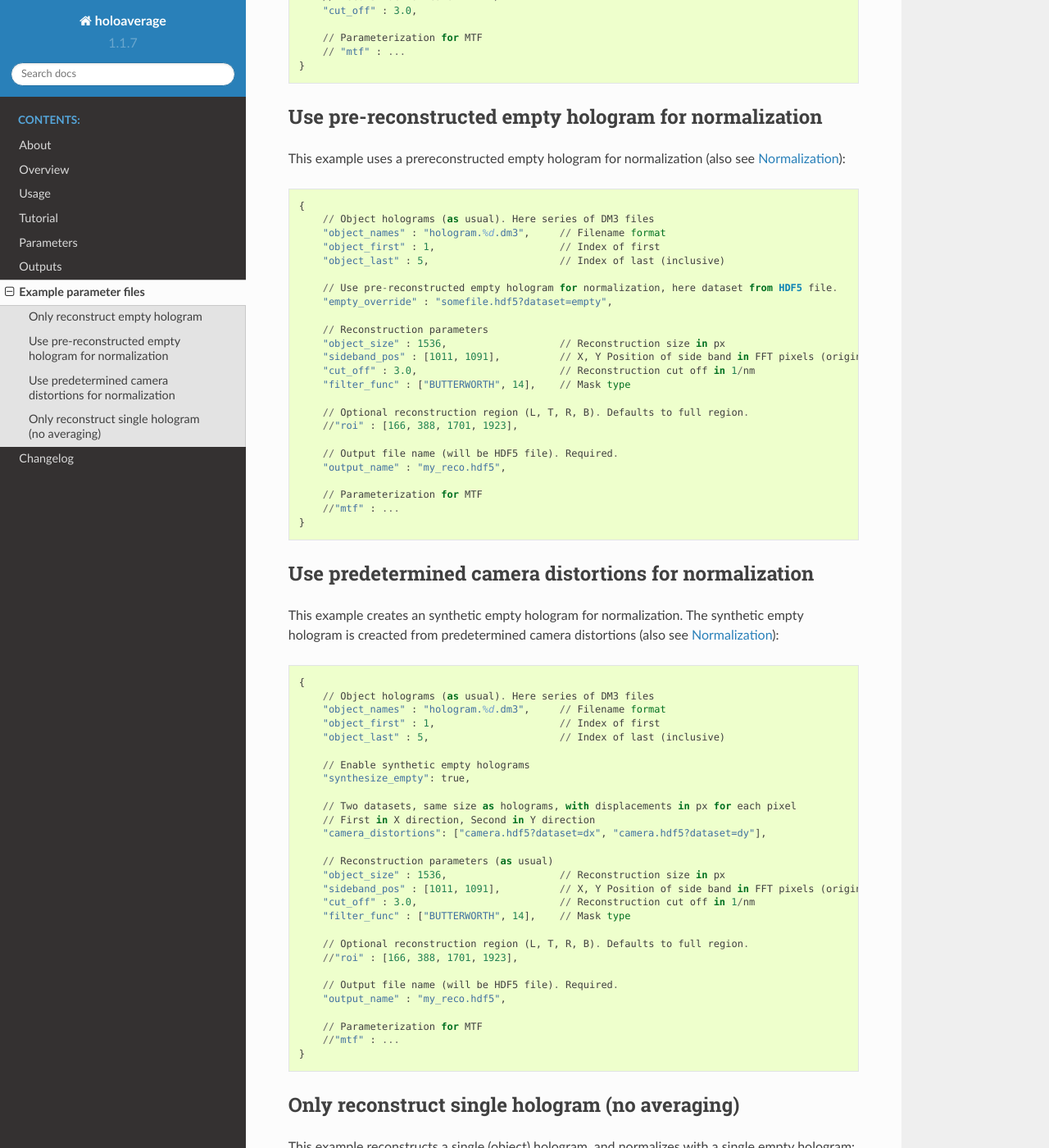
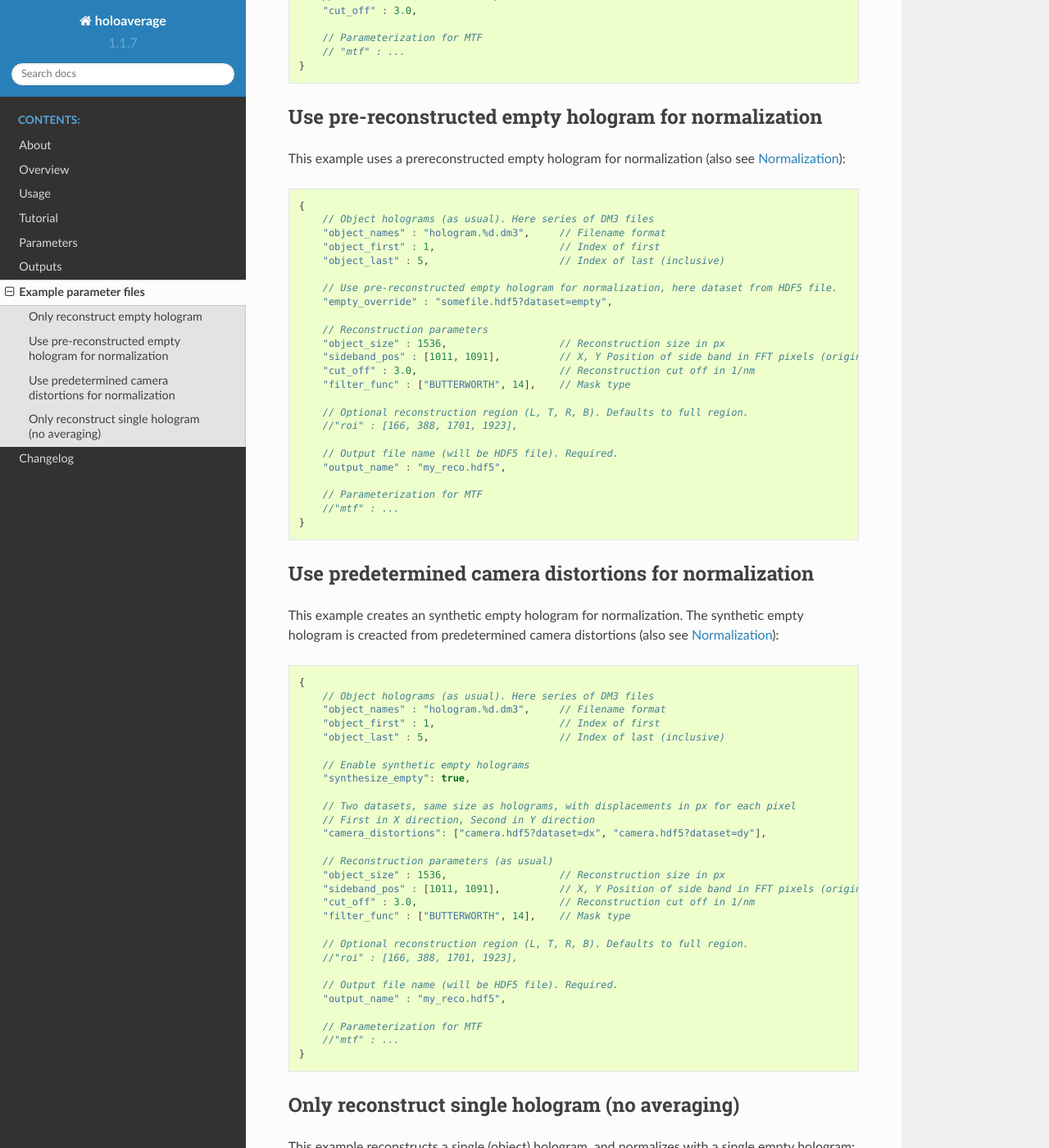
Before and after one commit to niermann/holoaverage, a Sphinx documentation site: the page built from docs/examples.rst, in a window 1280 px wide and 1400 px high, scrolled down 649 px. Shown: the whole window at 82% size. Built offline with Sphinx 7.4.7 and the Read the Docs theme 2.0.0, drawn with Linux system fonts in a browser that asks for light colours; part of the change alters nothing that is shown; some of the changed text lies outside the part shown.

```diff
--- a/docs/examples.rst
+++ b/docs/examples.rst
@@ -1,3 +1,5 @@
+.. highlight:: javascript
+
 Example parameter files
 =======================
 
```
